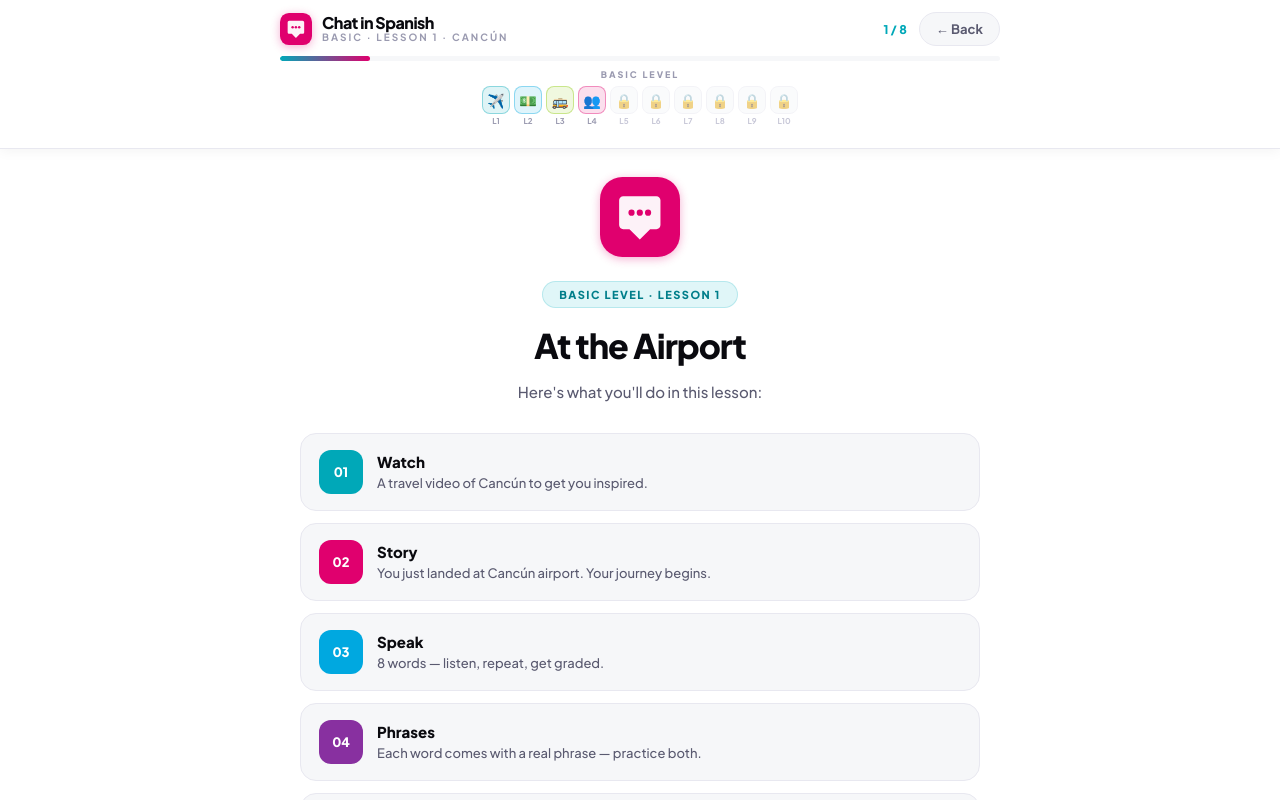
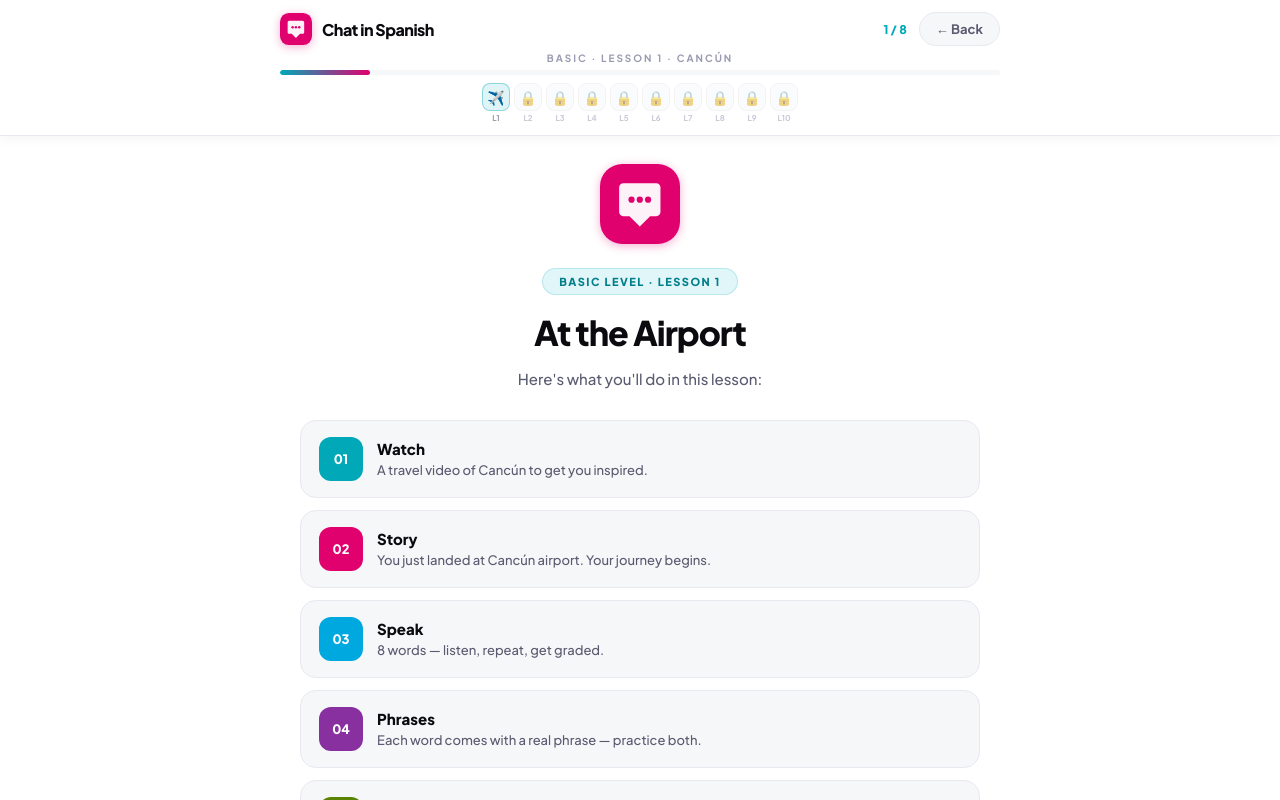
Before and after one commit to carlosalsadancer/chatinspanish, a React (Vite) app: page / in a window 1280 px wide. Both pictures are taken after a click on the button "Start Free". Shown: the top 800 px of the page. Built offline with nearby package versions, Linux system fonts and the light colour scheme.

Commit message:
Major UI update v2

```diff
--- a/src/lessons/Lesson1.jsx
+++ b/src/lessons/Lesson1.jsx
@@ -3,14 +3,10 @@ import { C, btn } from "../tokens";
 import ChatLogo from "../components/ChatLogo";
 
 // ═══════════════════════════════════════════════════════════════
-// SVG ICONS — solo los que no se reemplazaron por emojis
+// SVG ICONS
 // ═══════════════════════════════════════════════════════════════
-const Banknote = ({size=24,color="#fff"}) => <svg width={size} height={size} viewBox="0 0 24 24" fill="none" stroke={color} strokeWidth="2" strokeLinecap="round" strokeLinejoin="round"><rect width="20" height="12" x="2" y="6" rx="2"/><circle cx="12" cy="12" r="2"/><path d="M6 12h.01M18 12h.01"/></svg>;
-const Bus      = ({size=24,color="#fff"}) => <svg width={size} height={size} viewBox="0 0 24 24" fill="none" stroke={color} strokeWidth="2" strokeLinecap="round" strokeLinejoin="round"><path d="M8 6v6M15 6v6M2 12h19.6M18 18h2a1 1 0 0 0 1-1v-3a1 1 0 0 0-1-1H2a1 1 0 0 0-1 1v3a1 1 0 0 0 1 1h2"/><path d="M8 18h8"/><circle cx="6" cy="18" r="2"/><circle cx="18" cy="18" r="2"/><path d="M4 6a2 2 0 0 1 2-2h12a2 2 0 0 1 2 2v9H4z"/></svg>;
-const Users    = ({size=24,color="#fff"}) => <svg width={size} height={size} viewBox="0 0 24 24" fill="none" stroke={color} strokeWidth="2" strokeLinecap="round" strokeLinejoin="round"><path d="M16 21v-2a4 4 0 0 0-4-4H6a4 4 0 0 0-4 4v2"/><circle cx="9" cy="7" r="4"/><path d="M22 21v-2a4 4 0 0 0-3-3.87M16 3.13a4 4 0 0 1 0 7.75"/></svg>;
-const Lock     = ({size=24,color="#fff"}) => <svg width={size} height={size} viewBox="0 0 24 24" fill="none" stroke={color} strokeWidth="2" strokeLinecap="round" strokeLinejoin="round"><rect width="18" height="11" x="3" y="11" rx="2" ry="2"/><path d="M7 11V7a5 5 0 0 1 10 0v4"/></svg>;
-const Check    = ({size=24,color="#fff",strokeWidth=2}) => <svg width={size} height={size} viewBox="0 0 24 24" fill="none" stroke={color} strokeWidth={strokeWidth} strokeLinecap="round" strokeLinejoin="round"><polyline points="20 6 9 17 4 12"/></svg>;
-const Star     = ({size=24,color="#fff"}) => <svg width={size} height={size} viewBox="0 0 24 24" fill="none" stroke={color} strokeWidth="2" strokeLinecap="round" strokeLinejoin="round"><polygon points="12 2 15.09 8.26 22 9.27 17 14.14 18.18 21.02 12 17.77 5.82 21.02 7 14.14 2 9.27 8.91 8.26 12 2"/></svg>;
+const Check = ({size=24,color="#fff",strokeWidth=2}) => <svg width={size} height={size} viewBox="0 0 24 24" fill="none" stroke={color} strokeWidth={strokeWidth} strokeLinecap="round" strokeLinejoin="round"><polyline points="20 6 9 17 4 12"/></svg>;
+const Star  = ({size=24,color="#fff"}) => <svg width={size} height={size} viewBox="0 0 24 24" fill="none" stroke={color} strokeWidth="2" strokeLinecap="round" strokeLinejoin="round"><polygon points="12 2 15.09 8.26 22 9.27 17 14.14 18.18 21.02 12 17.77 5.82 21.02 7 14.14 2 9.27 8.91 8.26 12 2"/></svg>;
 
 // ═══════════════════════════════════════════════════════════════
 // GOOGLE SHEETS URL
@@ -21,20 +17,20 @@ const SHEETS_URL = "https://script.google.com/macros/s/AKfycbzUiHHTyLbu-efTHCzP-
 // LESSON MAP — Basic Level
 // ═══════════════════════════════════════════════════════════════
 const LESSONS = [
-  { id: 1,  title: "At the Airport",   emoji: "✈️",  color: C.turquesa },
-  { id: 2,  title: "Money & Exchange", emoji: "💵",  color: C.azul     },
-  { id: 3,  title: "Getting Around",   emoji: "🚌",  color: C.limon    },
-  { id: 4,  title: "Meeting People",   emoji: "👥",  color: C.magenta  },
-  { id: 5,  title: "Coming Soon",      emoji: "🔒",  color: C.grisB    },
-  { id: 6,  title: "Coming Soon",      emoji: "🔒",  color: C.grisB    },
-  { id: 7,  title: "Coming Soon",      emoji: "🔒",  color: C.grisB    },
-  { id: 8,  title: "Coming Soon",      emoji: "🔒",  color: C.grisB    },
-  { id: 9,  title: "Coming Soon",      emoji: "🔒",  color: C.grisB    },
-  { id: 10, title: "Coming Soon",      emoji: "🔒",  color: C.grisB    },
+  { id: 1,  title: "At the Airport",   emoji: "✈️", color: C.turquesa },
+  { id: 2,  title: "Money & Exchange", emoji: "💵", color: C.azul     },
+  { id: 3,  title: "Getting Around",   emoji: "🚌", color: C.limon    },
+  { id: 4,  title: "Meeting People",   emoji: "👥", color: C.magenta  },
+  { id: 5,  title: "Coming Soon",      emoji: "🔒", color: C.grisB    },
+  { id: 6,  title: "Coming Soon",      emoji: "🔒", color: C.grisB    },
+  { id: 7,  title: "Coming Soon",      emoji: "🔒", color: C.grisB    },
+  { id: 8,  title: "Coming Soon",      emoji: "🔒", color: C.grisB    },
+  { id: 9,  title: "Coming Soon",      emoji: "🔒", color: C.grisB    },
+  { id: 10, title: "Coming Soon",      emoji: "🔒", color: C.grisB    },
 ];
 
 // ═══════════════════════════════════════════════════════════════
-// SECTION DATA — Airport only
+// SECTION DATA
 // ═══════════════════════════════════════════════════════════════
 const SECTION = {
   id: "airport", title: "At the Airport", subtitle: "En el Aeropuerto",
@@ -108,11 +104,9 @@ function useTTS() {
     const v = voices.find(v => v.lang.startsWith("es-MX")) || voices.find(v => v.lang.startsWith("es"));
     if (v) u.voice = v;
     if (onWordBoundary) {
-      // Sistema híbrido: intenta onboundary, fallback a timers si no funciona (Android/iOS)
       let boundaryFired = false;
       const words = text.split(" ");
       let timerFallback = null;
-
       u.onboundary = (e) => {
         if (e.name === "word") {
           boundaryFired = true;
@@ -120,8 +114,6 @@ function useTTS() {
           onWordBoundary(e.charIndex, e.charLength);
         }
       };
-
-      // Si después de 600ms no se disparó onboundary, usar timers
       timerFallback = setTimeout(() => {
         if (!boundaryFired) {
           const msPerWord = 380;
@@ -164,7 +156,7 @@ function useSpeechRec() {
 }
 
 // ═══════════════════════════════════════════════════════════════
-// CONFETTI — fuegos artificiales de abajo hacia arriba
+// CONFETTI
 // ═══════════════════════════════════════════════════════════════
 function Confetti({ show, message }) {
   const particles = Array.from({ length: 32 });
@@ -199,7 +191,7 @@ function Confetti({ show, message }) {
 }
 
 // ═══════════════════════════════════════════════════════════════
-// KARAOKE TEXT — sincronizado con onboundary + fallback timers
+// KARAOKE TEXT
 // ═══════════════════════════════════════════════════════════════
 function KaraokeText({ text, charIndex, charLength, color }) {
   if (charIndex < 0) {
@@ -226,9 +218,9 @@ function PronExercise({ answer, onListenPress, onPass, color = C.turquesa, passL
   const [result, setResult] = useState(null);
   const [micBlocked, setMicBlocked] = useState(blockMicMs > 0);
 
-  // Bloquear micrófono por blockMicMs para evitar tap bleeding en móvil
   useEffect(() => {
     if (blockMicMs > 0) {
+      setMicBlocked(true);
       const t = setTimeout(() => setMicBlocked(false), blockMicMs);
       return () => clearTimeout(t);
     }
@@ -262,7 +254,6 @@ function PronExercise({ answer, onListenPress, onPass, color = C.turquesa, passL
         </button>
         <button type="button"
           onClick={handleMic}
-          onTouchEnd={(e) => { e.preventDefault(); handleMic(); }}
           style={{ flex: 2, border: "none", borderRadius: 14, padding: "14px 12px", cursor: micBlocked ? "default" : "pointer", color: "#fff", display: "flex", flexDirection: "column", alignItems: "center", gap: 6, background: micBlocked ? C.grisB : listening ? C.magenta : canAdvance && result !== "retry" ? C.limon : color, transition: "all 0.2s", touchAction: "manipulation", opacity: micBlocked ? 0.5 : 1 }}>
           <span style={{ fontSize: 24 }}>{listening ? "⏹" : "◉"}</span>
           <span style={{ fontSize: 12, fontWeight: 900 }}>{listening ? "Listening…" : result ? "Try again" : "Speak now"}</span>
@@ -337,7 +328,6 @@ function ExerciseSlide({ speak, onComplete, onBackRequest }) {
   }
 
   function handleWordPass() {
-    // Bloquear micrófono 400ms para evitar tap bleeding al cambiar de fase
     setBlockMic(400);
     setPhase("phrase");
     setKaraokeIdx(-1);
@@ -391,7 +381,7 @@ function ExerciseSlide({ speak, onComplete, onBackRequest }) {
     <div>
       <Confetti show={celebrate} message={celebrateMsg} />
       <div style={{ display: "flex", alignItems: "center", gap: 14, marginBottom: 16, padding: "14px 16px", background: sec.colorL, borderRadius: 16, border: `1.5px solid ${sec.color}20` }}>
-        <div style={{ width: 44, height: 44, borderRadius: 12, background: sec.color, display: "flex", alignItems: "center", justifyContent: "center", flexShrink: 0, fontSize: 22 }}>✈️</div>
+        <div style={{ width: 44, height: 44, borderRadius: 12, background: sec.colorL, border: `1.5px solid ${sec.color}40`, display: "flex", alignItems: "center", justifyContent: "center", flexShrink: 0, fontSize: 22 }}>✈️</div>
         <div>
           <div style={{ fontSize: 16, fontWeight: 900, color: C.textH }}>Speaking Practice</div>
           <div style={{ fontSize: 11, color: sec.colorD, fontWeight: 700 }}>{sec.title} · Word {wordIdx + 1} of {sec.words.length}</div>
@@ -400,15 +390,12 @@ function ExerciseSlide({ speak, onComplete, onBackRequest }) {
       <div style={{ height: 4, background: C.grisB, borderRadius: 2, overflow: "hidden", marginBottom: 20 }}>
         <div style={{ height: "100%", width: `${(wordIdx / sec.words.length) * 100}%`, background: sec.color, borderRadius: 2, transition: "width 0.4s" }} />
       </div>
-
-      {/* BLOQUE DE PALABRA */}
       <div style={cardStyle(sec.colorL, `${sec.color}30`)}>
         <div style={{ fontSize: 11, letterSpacing: 2, color: sec.colorD, fontWeight: 800, textTransform: "uppercase", marginBottom: 10 }}>Word</div>
         <div style={{ fontSize: "clamp(22px,5vw,28px)", fontWeight: 900, color: C.textH, letterSpacing: -0.3, marginBottom: 8 }}>{word.display}</div>
         <div style={{ display: "inline-block", background: C.azulL, border: `1.5px solid ${C.azul}40`, borderRadius: 8, padding: "3px 12px", fontSize: 14, color: C.azulD, fontFamily: "'Space Mono',monospace", fontWeight: 700, marginBottom: 6 }}>◉ {word.pron}</div>
         <div style={{ fontSize: 14, color: C.textS, fontWeight: 600 }}>{word.en}</div>
       </div>
-
       {phase === "word" && (
         <PronExercise
           key={`word-${wordIdx}`}
@@ -420,8 +407,6 @@ function ExerciseSlide({ speak, onComplete, onBackRequest }) {
           blockMicMs={blockMic}
         />
       )}
-
-      {/* BLOQUE DE FRASE */}
       {phase === "phrase" && (
         <>
           <div style={cardStyle(C.grisS, C.grisB)}>
@@ -540,8 +525,7 @@ function Memorama({ speak, onComplete }) {
               {show ? (
                 <div>
                   {isM && <div style={{ fontSize: 13, marginBottom: 2, color: section.colorD }}>✓</div>}
-                  <div style={{ fontSize: "clamp(10px,2.2vw,12px)", fontWeight: 800, color: isM ? section.colorD : card.type === "es" ? C.turquesaD : C.magentaD, lineHeight: 1.3 }}>{card.word}</div>
-                  <div style={{ fontSize: 9, color: C.textM, fontWeight: 600, marginTop: 3, textTransform: "uppercase", letterSpacing: 0.5 }}>{card.type === "es" ? "ES" : "EN"}</div>
+                  <div style={{ fontSize: "clamp(12px,2.8vw,15px)", fontWeight: 800, color: isM ? section.colorD : card.type === "es" ? C.turquesaD : C.magentaD, lineHeight: 1.3 }}>{card.word}</div>
                 </div>
               ) : (
                 <div style={{ fontSize: 26, color: C.textF }}>?</div>
@@ -681,16 +665,15 @@ function SectionQuiz({ speak, onComplete, onBackRequest }) {
       </div>
       {sel !== null && (
         <>
-          <div style={{ background: isCorrect ? C.limonL : C.rojoL, border: `1.5px solid ${isCorrect ? C.limon+"60" : C.rojo+"60"}`, borderRadius: 14, padding: "16px 18px", marginBottom: 16 }}>
-            <div style={{ fontSize: 14, fontWeight: 900, color: isCorrect ? C.limonD : C.rojo, marginBottom: 8 }}>
+          <div style={{ background: C.limonL, border: `1.5px solid ${C.limon}60`, borderRadius: 14, padding: "16px 18px", marginBottom: 16 }}>
+            <div style={{ fontSize: 14, fontWeight: 900, color: C.limonD, marginBottom: 8 }}>
               {isCorrect ? "✓ Correct! Now say it out loud:" : "This is the correct answer, say it loud:"}
             </div>
-            <div style={{ fontSize: "clamp(14px,3vw,17px)", fontWeight: 900, color: C.textH, lineHeight: 1.3 }}>"{q.correct}"</div>
+            <div style={{ fontSize: "clamp(14px,3vw,17px)", fontWeight: 900, color: C.limonD, lineHeight: 1.3 }}>{q.correct}</div>
           </div>
           <div style={{ textAlign: "center", marginBottom: 12 }}>
             <button type="button"
               onClick={handleMic}
-              onTouchEnd={(e) => { e.preventDefault(); handleMic(); }}
               style={{ ...btn(listening ? C.magenta : pronResult === "perfect" || pronResult === "good" ? C.limon : section.color, { fontSize: 15, padding: "14px 32px", borderRadius: 50 }), touchAction: "manipulation" }}>
               {listening ? "⏹  Listening…" : pronResult ? "◉  Try again" : "◉  Tap to speak"}
             </button>
@@ -864,7 +847,7 @@ function LessonComplete({ onNext }) {
       <div style={{ display: "inline-flex", alignItems: "center", gap: 8, background: C.turquesaL, border: `1.5px solid ${C.turquesa}30`, borderRadius: 50, padding: "6px 16px", marginBottom: 20 }}>
         <span style={{ fontSize: 11, fontWeight: 800, color: C.turquesaD, letterSpacing: 1.5, textTransform: "uppercase" }}>Basic · Lesson 1</span>
       </div>
-      <div style={{ width: 72, height: 72, borderRadius: 22, background: C.limonL, display: "flex", alignItems: "center", justifyContent: "center", margin: "0 auto 20px", fontSize: 40 }}>✈️</div>
+      <div style={{ width: 72, height: 72, borderRadius: 22, background: C.turquesaL, border: `1.5px solid ${C.turquesa}40`, display: "flex", alignItems: "center", justifyContent: "center", margin: "0 auto 20px", fontSize: 40 }}>✈️</div>
       <h2 style={{ fontSize: "clamp(24px,6vw,32px)", fontWeight: 900, color: C.textH, letterSpacing: -1, marginBottom: 8 }}>Lesson 1 Complete!</h2>
       <p style={{ fontSize: 15, color: C.textS, fontWeight: 500, marginBottom: 24 }}>You just survived the Cancún airport — in Spanish!</p>
       <div style={{ background: C.turquesaL, border: `1.5px solid ${C.turquesa}30`, borderRadius: 16, padding: "20px", marginBottom: 24, textAlign: "left" }}>
@@ -900,32 +883,30 @@ function LessonComplete({ onNext }) {
 }
 
 // ═══════════════════════════════════════════════════════════════
-// JOURNEY BAR — emojis
+// JOURNEY BAR — solo lección activa desbloqueada, resto con 🔒
 // ═══════════════════════════════════════════════════════════════
 function JourneyBar({ completedLessons = [] }) {
   return (
-    <div style={{ marginBottom: 10 }}>
-      <div style={{ fontSize: 9, letterSpacing: 2, color: C.textM, fontWeight: 800, textTransform: "uppercase", marginBottom: 6, textAlign: "center" }}>Basic Level</div>
     <div style={{ display: "flex", gap: 4, justifyContent: "center", flexWrap: "wrap" }}>
       {LESSONS.map((lesson) => {
         const isCompleted = completedLessons.includes(lesson.id);
-          const isLocked = lesson.id > 4;
+        const isActive = lesson.id === 1;
+        const isLocked = !isActive && !isCompleted;
         return (
           <div key={lesson.id} style={{ display: "flex", flexDirection: "column", alignItems: "center", gap: 2 }}>
             <div style={{
               width: 28, height: 28, borderRadius: 8,
-                background: isCompleted ? C.limon : isLocked ? C.grisS : lesson.color + "20",
-                border: `1.5px solid ${isCompleted ? C.limonD : isLocked ? C.grisB : lesson.color + "60"}`,
+              background: isCompleted ? C.limon : isActive ? lesson.color + "20" : C.grisS,
+              border: `1.5px solid ${isCompleted ? C.limonD : isActive ? lesson.color + "60" : C.grisB}`,
               display: "flex", alignItems: "center", justifyContent: "center",
               opacity: isLocked ? 0.5 : 1, fontSize: 14,
             }}>
-                {lesson.emoji}
+              {isLocked ? "🔒" : lesson.emoji}
             </div>
             <div style={{ fontSize: 8, fontWeight: 700, color: isCompleted ? C.limonD : isLocked ? C.textF : C.textM }}>L{lesson.id}</div>
           </div>
         );
       })}
-      </div>
     </div>
   );
 }
@@ -986,13 +967,12 @@ export default function Lesson1({ onBack, initialSlide = 0, onSlideChange, onCom
       {/* HEADER */}
       <div style={{ background: "rgba(255,255,255,0.97)", backdropFilter: "blur(12px)", borderBottom: `1.5px solid ${C.grisB}`, padding: "12px 20px", position: "sticky", top: 0, zIndex: 50, boxShadow: "0 2px 12px rgba(0,0,0,0.05)" }}>
         <div style={{ maxWidth: 720, margin: "0 auto" }}>
-          <div style={{ display: "flex", alignItems: "center", justifyContent: "space-between", marginBottom: 10 }}>
-            <div style={{ display: "flex", alignItems: "center", gap: 10, cursor: "pointer" }} onClick={handleBack}>
+
+          {/* Fila 1: Logo + nombre + contador + back */}
+          <div style={{ display: "flex", alignItems: "center", justifyContent: "space-between", marginBottom: 6 }}>
+            <div style={{ display: "flex", alignItems: "center", gap: 10, cursor: "pointer" }} onClick={onBack}>
               <ChatLogo size={32} bg={C.magenta} />
-              <div>
-                <div style={{ fontSize: 16, fontWeight: 900, color: C.negro, letterSpacing: -0.5, lineHeight: 1 }}>Chat in Spanish</div>
-                <div style={{ fontSize: 10, letterSpacing: 2, color: C.textM, fontWeight: 700, textTransform: "uppercase" }}>Basic · Lesson 1 · Cancún</div>
-              </div>
+              <div style={{ fontSize: 16, fontWeight: 900, color: C.negro, letterSpacing: -0.5 }}>Chat in Spanish</div>
             </div>
             <div style={{ display: "flex", alignItems: "center", gap: 12 }}>
               <span style={{ fontSize: 12, color: accentColor, fontWeight: 900, whiteSpace: "nowrap" }}>{slide + 1} / {TOTAL}</span>
@@ -1002,10 +982,20 @@ export default function Lesson1({ onBack, initialSlide = 0, onSlideChange, onCom
                 style={{ background: C.grisS, border: `1.5px solid ${C.grisB}`, color: C.textS, padding: "8px 16px", borderRadius: 50, cursor: "pointer", fontSize: 13, fontWeight: 700, touchAction: "manipulation" }}>← Back</button>
             </div>
           </div>
+
+          {/* Fila 2: BASIC · LESSON 1 · CANCÚN */}
+          <div style={{ fontSize: 10, letterSpacing: 2, color: C.textM, fontWeight: 700, textTransform: "uppercase", marginBottom: 6, textAlign: "center" }}>
+            Basic · Lesson 1 · Cancún
+          </div>
+
+          {/* Fila 3: Barra de progreso */}
           <div style={{ height: 5, background: C.grisS, borderRadius: 3, overflow: "hidden", marginBottom: 8 }}>
             <div style={{ height: "100%", width: `${((slide + 1) / TOTAL) * 100}%`, background: `linear-gradient(90deg,${C.turquesa},${C.magenta})`, borderRadius: 3, transition: "width 0.4s" }} />
           </div>
+
+          {/* Fila 4: Journey Bar */}
           <JourneyBar completedLessons={completedLessons} />
+
         </div>
       </div>
 
@@ -1055,15 +1045,12 @@ export default function Lesson1({ onBack, initialSlide = 0, onSlideChange, onCom
         {/* SLIDE 1 — VIDEO */}
         {slide === 1 && (
           <div style={{ animation: "fadeUp 0.4s ease", textAlign: "center" }}>
-            <div style={{ display: "flex", alignItems: "center", justifyContent: "center", gap: 12, marginBottom: 12 }}>
-              <div style={{ width: 52, height: 52, borderRadius: 14, background: C.turquesa, display: "flex", alignItems: "center", justifyContent: "center", fontSize: 26, flexShrink: 0 }}>▶</div>
-              <div style={{ fontSize: "clamp(18px,4vw,24px)", fontWeight: 900, color: C.textH, letterSpacing: -0.5, lineHeight: 1.1 }}>Welcome to Cancún</div>
-            </div>
+            <div style={{ fontSize: "clamp(18px,4vw,24px)", fontWeight: 900, color: C.textH, letterSpacing: -0.5, lineHeight: 1.1, marginBottom: 12 }}>Welcome to Cancún</div>
             <p style={{ fontSize: 14, color: C.textS, lineHeight: 1.7, fontWeight: 500, marginBottom: 20 }}>
               We picked this video to give you a feel for Cancún before your first lesson.
             </p>
             <div style={{ position: "relative", paddingBottom: "56.25%", height: 0, overflow: "hidden", borderRadius: 20, marginBottom: 20, boxShadow: `0 8px 32px ${C.turquesa}25` }}>
-              <iframe src="https://www.youtube.com/embed/FWEXKQ0BXIU" title="Cancún travel guide"
+              <iframe src="https://www.youtube.com/embed/nYIL6eAlHxA" title="Cancún travel guide"
                 allow="accelerometer; autoplay; clipboard-write; encrypted-media; gyroscope; picture-in-picture" allowFullScreen
                 style={{ position: "absolute", top: 0, left: 0, width: "100%", height: "100%", border: "none", borderRadius: 20 }} />
             </div>
@@ -1079,7 +1066,7 @@ export default function Lesson1({ onBack, initialSlide = 0, onSlideChange, onCom
         {slide === 2 && (
           <div>
             <div style={{ display: "flex", gap: 14, alignItems: "center", justifyContent: "center", marginBottom: 24 }}>
-              <div style={{ width: 56, height: 56, borderRadius: 16, background: C.turquesa, display: "flex", alignItems: "center", justifyContent: "center", flexShrink: 0, fontSize: 28 }}>✈️</div>
+              <div style={{ width: 56, height: 56, borderRadius: 16, background: C.turquesaL, border: `1.5px solid ${C.turquesa}40`, display: "flex", alignItems: "center", justifyContent: "center", flexShrink: 0, fontSize: 28 }}>✈️</div>
               <div>
                 <div style={{ display: "inline-block", background: C.turquesaL, color: C.turquesaD, fontSize: 11, fontWeight: 800, letterSpacing: 1.5, textTransform: "uppercase", padding: "4px 12px", borderRadius: 8, marginBottom: 6 }}>Basic · Lesson 1 · Free</div>
                 <div style={{ fontSize: "clamp(22px,5vw,28px)", fontWeight: 900, color: C.textH, letterSpacing: -0.8, lineHeight: 1.1 }}>You Just Landed!</div>
```
Lines whose indentation alone changed are shown as unchanged.
